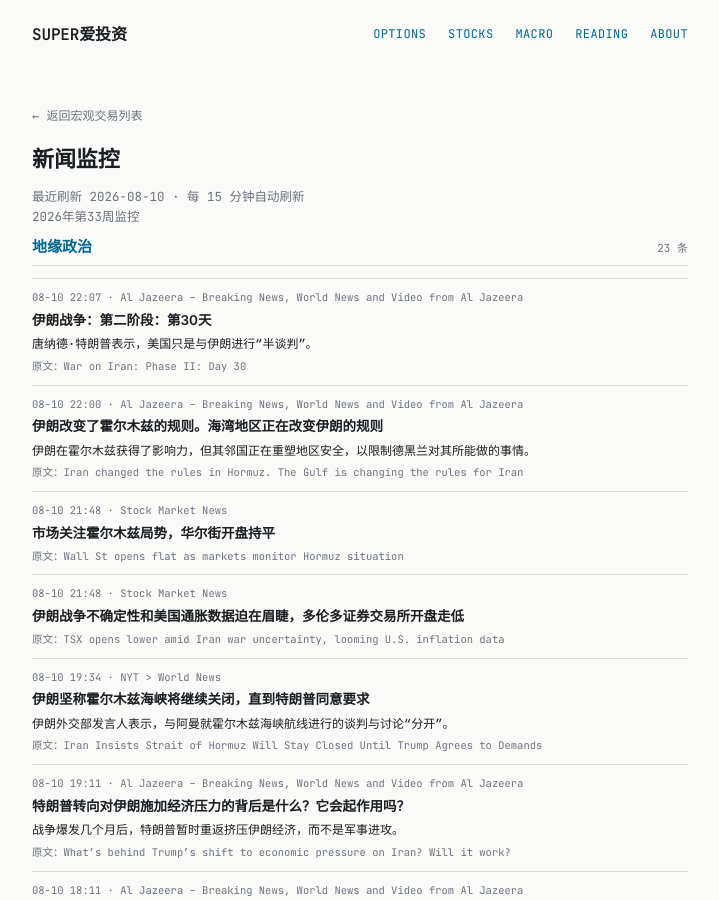
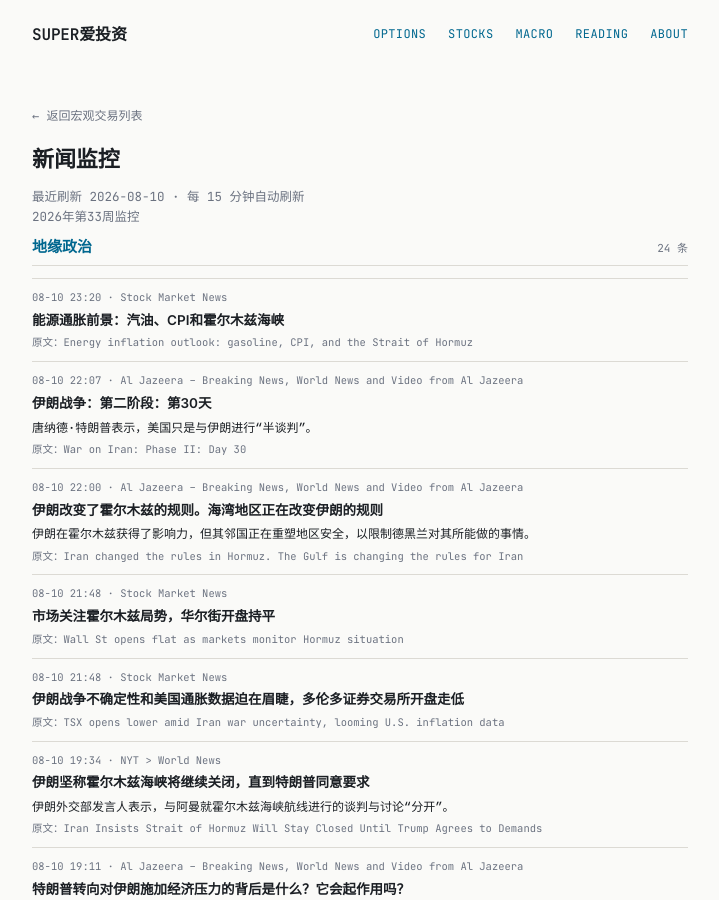
Before and after one commit to tang3super/tang3super.github.io, a Jekyll site: the page built from _macro_trade/news-digest.md, in a window 1280 px wide and 900 px high. Shown: the whole window, without its empty margins (280-999 px from the left). Built offline with Jekyll 4.4.1, drawn with Linux system fonts in a browser that asks for light colours; some of the changed text lies outside the part shown.

Commit message:
sync news-digest article

```diff
--- a/_macro_trade/news-digest.md
+++ b/_macro_trade/news-digest.md
@@ -9,6 +9,12 @@ refresh_note: 每 15 分钟自动刷新
 topics:
 - name: 地缘政治
   items:
+  - title: 'Energy inflation outlook: gasoline, CPI, and the Strait of Hormuz'
+    summary: ''
+    link: https://www.investing.com/news/stock-market-news/energy-inflation-outlook-gasoline-cpi-and-the-strait-of-hormuz-93CH-4849823
+    source: Stock Market News
+    time: 08-10 23:20
+    title_zh: 能源通胀前景：汽油、CPI和霍尔木兹海峡
   - title: 'War on Iran: Phase II: Day 30'
     summary: Donald Trump says the US is only ‘semi-negotiating’ with Iran.
     link: https://www.aljazeera.com/video/newsfeed/2026/8/10/war-on-iran-phase-ii-day-30?traffic_source=rss
@@ -159,6 +165,12 @@ topics:
     time: 08-10 02:18
 - name: 货币政策
   items:
+  - title: 'Energy inflation outlook: gasoline, CPI, and the Strait of Hormuz'
+    summary: ''
+    link: https://www.investing.com/news/stock-market-news/energy-inflation-outlook-gasoline-cpi-and-the-strait-of-hormuz-93CH-4849823
+    source: Stock Market News
+    time: 08-10 23:20
+    title_zh: 能源通胀前景：汽油、CPI和霍尔木兹海峡
   - title: How CPI and PPI inflation reports could move stocks this week - what to watch
     summary: ''
     link: https://www.investing.com/news/stock-market-news/how-cpi-and-ppi-inflation-reports-could-move-stocks-this-week--what-to-watch-93CH-4849531
```
